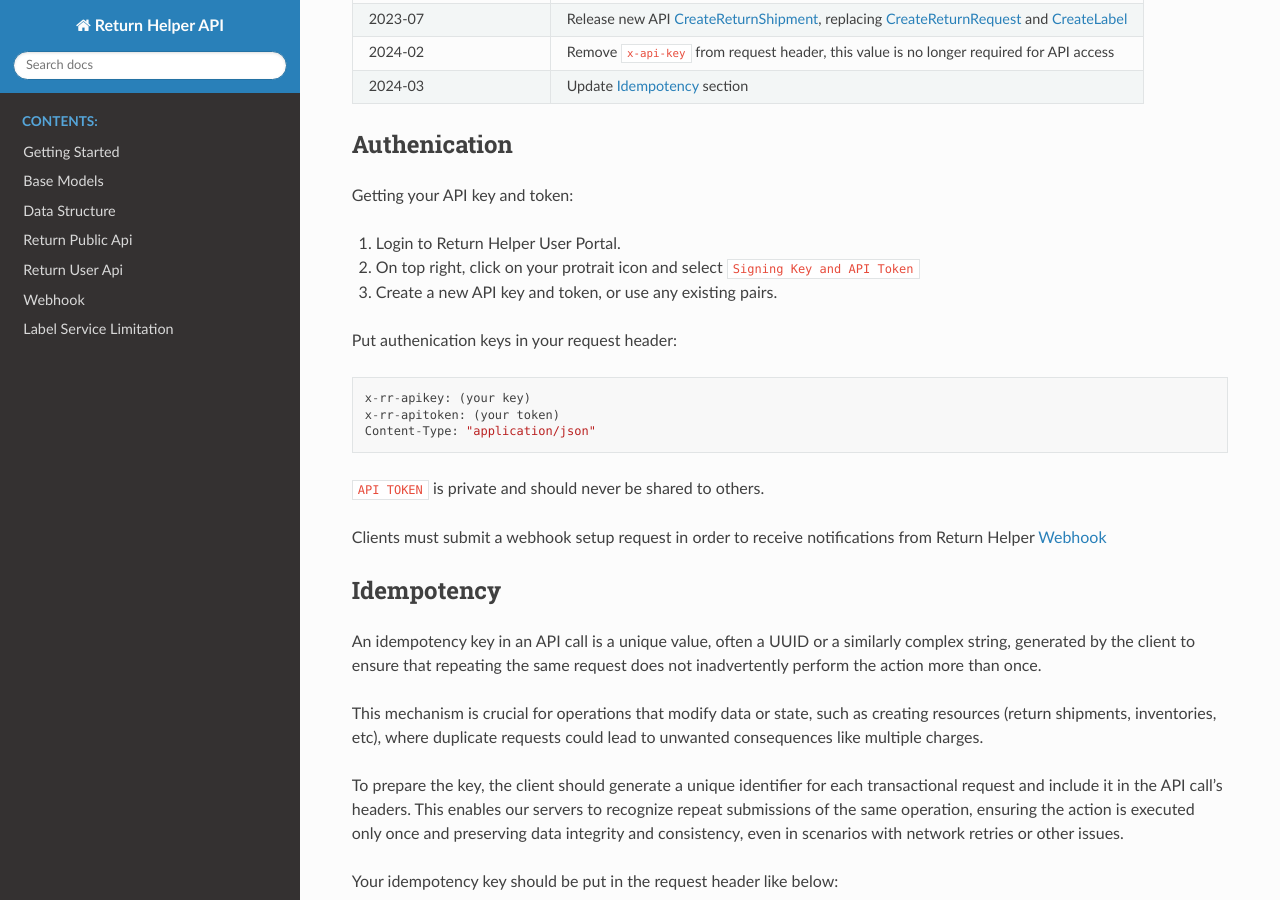
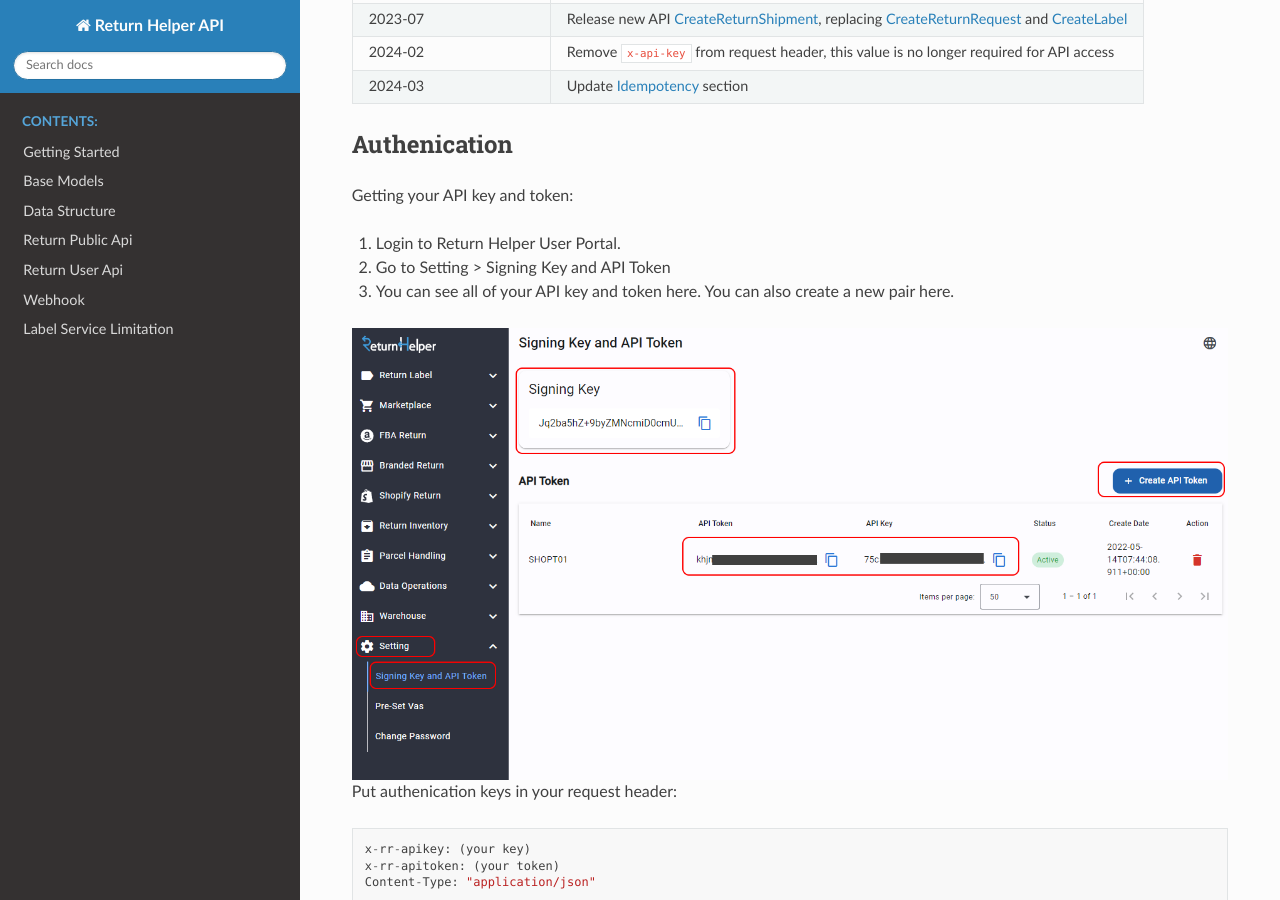
Before and after one commit to ReturnHelper/return-request-api-docs, a Sphinx documentation site: the page built from source/index.rst, in a window 1280 px wide and 900 px high, scrolled down 542 px. Built offline with Sphinx 7.4.7 and the Read the Docs theme 2.0.0, drawn with Linux system fonts in a browser that asks for light colours.

Commit message:
update: get api key and token in web layout 2.0

```diff
--- a/source/index.rst
+++ b/source/index.rst
@@ -44,8 +44,13 @@
 Getting your API key and token:
 
 1. Login to Return Helper User Portal.
-2. On top right, click on your protrait icon and select ``Signing Key and API Token``
-3. Create a new API key and token, or use any existing pairs.
+2. Go to Setting > Signing Key and API Token
+3. You can see all of your API key and token here. You can also create a new pair here.
+
+.. image:: images/api_key_token.png
+    :alt: API Key and Token
+    :align: center
+
 
 
 Put authenication keys in your request header:
@@ -118,6 +123,7 @@
 
 ----
 
+
 .. toctree::
    :maxdepth: 4
    :caption: Contents:
```
Also changed, not shown: source/images/api_key_token.png (added).
